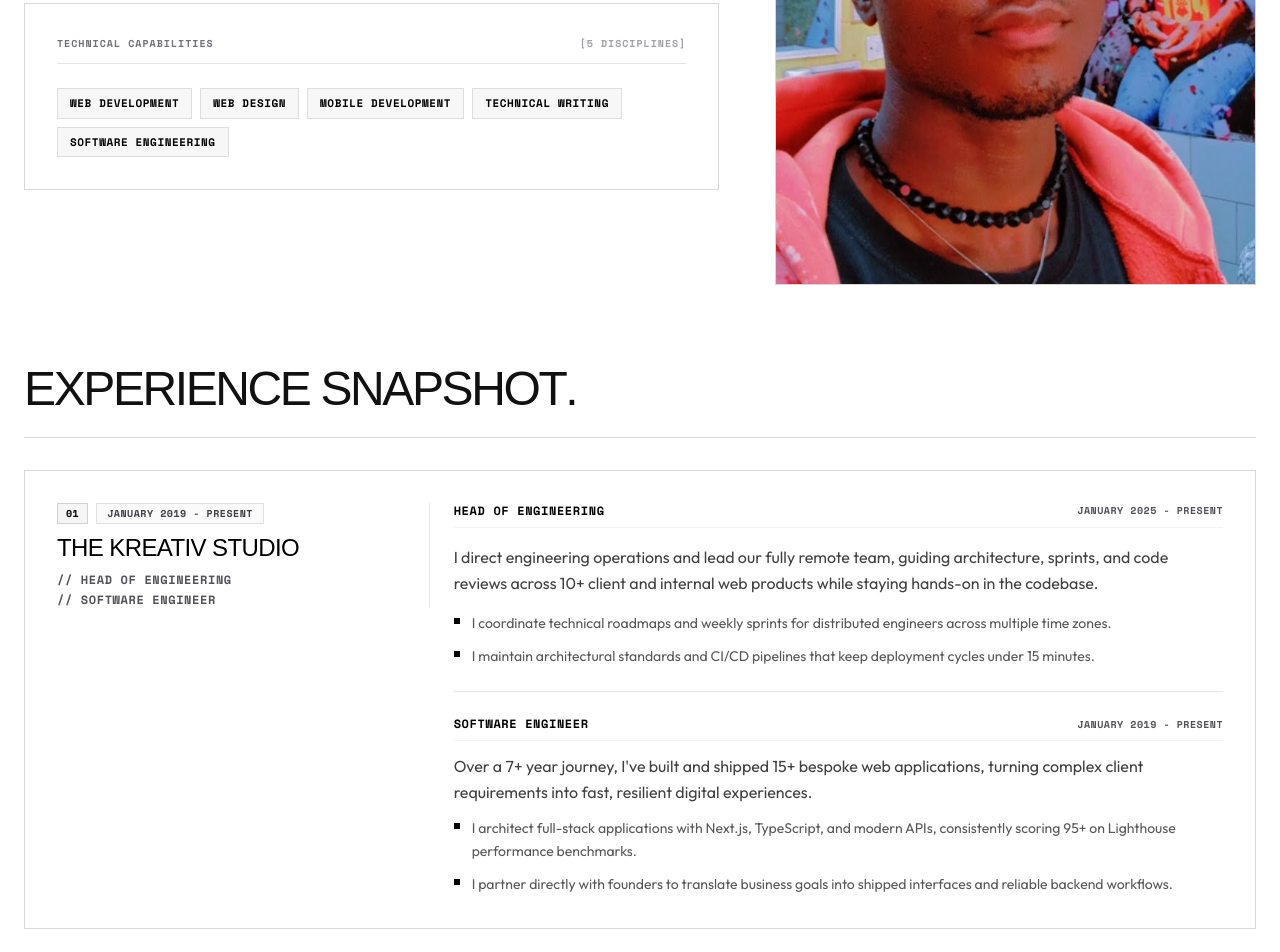
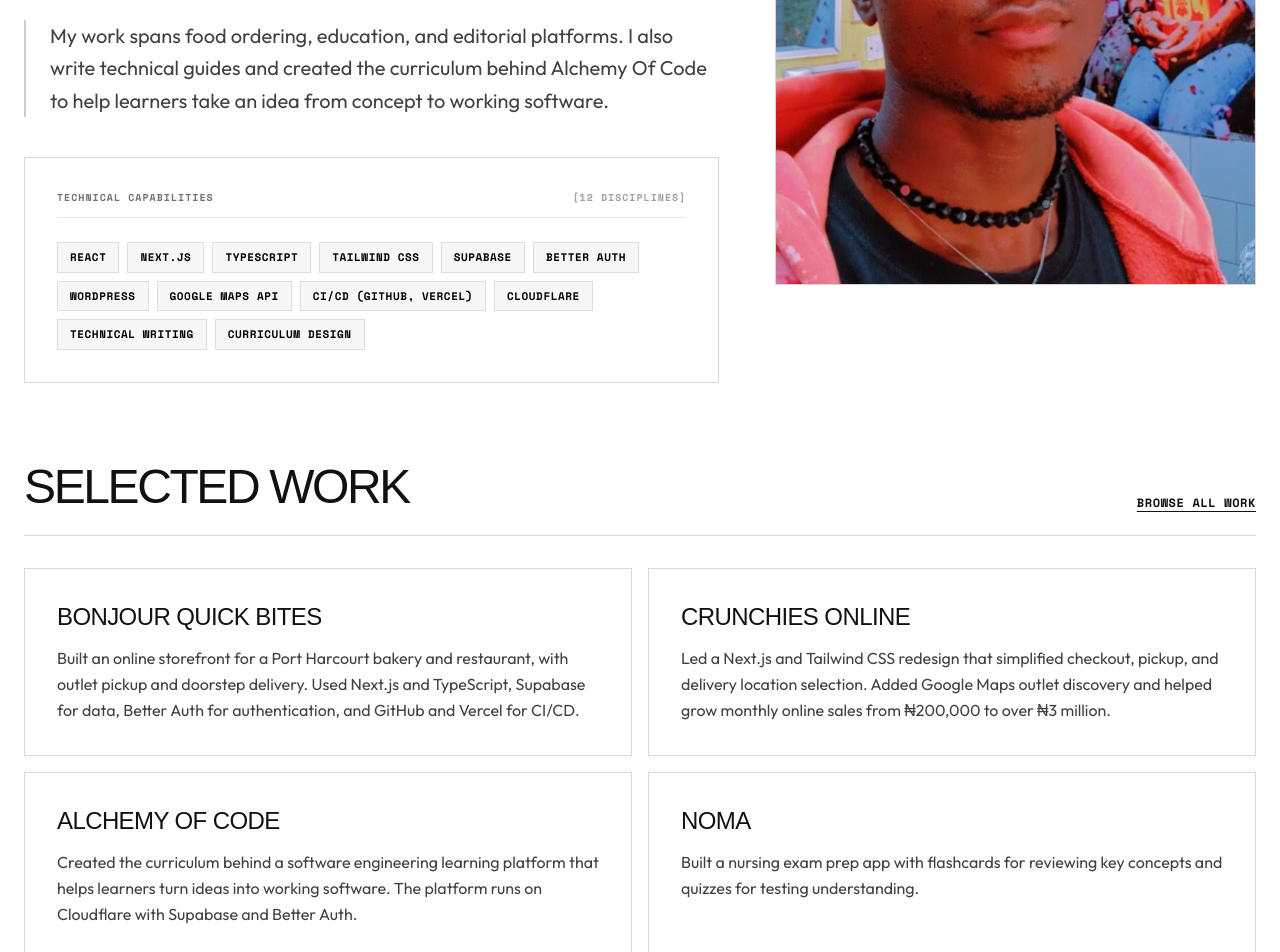
Before and after one commit to dpkreativ/dpkreativ, a Next.js app: page /about in a window 1280 px wide. Shown: the part 480-1432 px from the top of the page. Built offline with nearby package versions, Linux system fonts and the light colour scheme; a web font is replaced by a local one.

Commit message:
Feature portfolio projects on About page and CV

```diff
--- a/src/app/about/about-client.tsx
+++ b/src/app/about/about-client.tsx
@@ -10,6 +10,7 @@ import {
   roleKicker,
   skills,
 } from "@/assets/data";
+import content from "@/data/content.json";
 import FloatingDownloadLink from "@/components/floating-download-link";
 import PortraitSlideshow from "@/components/portrait-slideshow";
 import RevealText from "@/components/reveal-text";
@@ -17,6 +18,7 @@ import SplitHeading from "@/components/split-heading";
 import { groupExperience, type ExperienceItem } from "@/lib/experience";
 import gsap from "gsap";
 import { useGSAP } from "@gsap/react";
+import Link from "next/link";
 import { useMemo, useRef } from "react";
 
 export default function About() {
@@ -77,12 +79,13 @@ export default function About() {
           </header>
 
           <div className="space-y-6 font-body text-base md:text-xl font-normal leading-relaxed text-[#111111]/80 dark:text-zinc-300 about-text">
-            {aboutMe.map((paragraph, idx) => (
+            {aboutMe.map((paragraph) => (
               <p
-                key={idx}
-                dangerouslySetInnerHTML={{ __html: paragraph }}
+                key={paragraph}
                 className="border-l-2 border-black/20 dark:border-white/20 pl-6 leading-relaxed"
-              />
+              >
+                {paragraph}
+              </p>
             ))}
           </div>
 
@@ -122,8 +125,35 @@ export default function About() {
         </div>
       </div>
 
-      {/* Experience & Career Snapshot */}
+      {/* Selected Work & Career Snapshot */}
       <div className="w-full max-w-7xl mx-auto px-4 sm:px-6 pb-20 md:pb-28 grid gap-14">
+        <section className="grid gap-8">
+          <div className="flex flex-wrap items-end justify-between gap-4 border-b border-black/15 pb-6 dark:border-white/15">
+            <SplitHeading
+              as="h2"
+              className="font-display text-3xl md:text-5xl uppercase tracking-tighter leading-none"
+            >
+              Selected work
+            </SplitHeading>
+            <Link href="/work" className="font-mono text-xs font-bold uppercase tracking-wider underline underline-offset-4">
+              Browse all work
+            </Link>
+          </div>
+          <div className="grid gap-4 md:grid-cols-2">
+            {content.selectedWork.map(({ title, summary }) => (
+              <article
+                key={title}
+                className="grid content-start gap-3 border border-black/15 bg-white p-6 dark:border-white/15 dark:bg-[#1a1a1a] md:p-8"
+              >
+                <h3 className="font-display text-2xl uppercase tracking-tight">{title}</h3>
+                <p className="font-body text-base leading-relaxed text-[#111111]/80 dark:text-zinc-300">
+                  {summary}
+                </p>
+              </article>
+            ))}
+          </div>
+        </section>
+
         <section className="grid gap-8 about-text">
           <div className="border-b border-black/15 pb-6 dark:border-white/15">
             <SplitHeading
--- a/src/app/about/page.tsx
+++ b/src/app/about/page.tsx
@@ -2,21 +2,24 @@ import type { Metadata } from "next";
 import AboutClient from "./about-client";
 import { SITE_URL } from "@/lib/site";
 
+const description =
+  "Meet Divine Orji, a full-stack software engineer and Head of Engineering at The Kreativ Studio. Explore his work in food ordering, education, and publishing.";
+
 export const metadata: Metadata = {
   title: "About",
-  description: "Learn about Divine Orji, a software engineer and product builder dedicated to engineering excellence, technical writing, and building high-impact digital products.",
+  description,
   alternates: {
     canonical: "/about",
   },
   openGraph: {
     url: `${SITE_URL}/about`,
     title: "About | Divine Orji",
-    description: "The story behind Divine Orji, a software engineer focused on impact and clarity.",
+    description,
   },
   twitter: {
     card: "summary_large_image",
     title: "About | Divine Orji",
-    description: "The story behind Divine Orji, a software engineer focused on impact and clarity.",
+    description,
   },
 };
 
--- a/src/data/content.json
+++ b/src/data/content.json
@@ -7,7 +7,7 @@
   ],
   "logo": "/images/brand-logos/kreativ-icon.svg",
   "heroImgText": "Hello World! I'm Divine.",
-  "roleKicker": "Software Engineer // Product Builder // Systems Writer",
+  "roleKicker": "Full-stack Software Engineer // Engineering Lead // Technical Writer",
   "contact": {
     "email": "dpkreativ@gmail.com",
     "phone": "09021824073",
@@ -15,7 +15,30 @@
     "website": "https://dpkreativ.vercel.app"
   },
   "aboutMe": [
-    "I am Divine Orji, a software engineer building digital products through The Kreativ Studio, my tech agency."
+    "I’m Divine Orji, a full-stack software engineer and Head of Engineering at The Kreativ Studio. I lead a remote team and stay hands-on with frontend, backend, and deployment work.",
+    "My work spans food ordering, education, and editorial platforms. I also write technical guides and created the curriculum behind Alchemy Of Code to help learners take an idea from concept to working software."
+  ],
+  "selectedWork": [
+    {
+      "title": "Bonjour Quick Bites",
+      "summary": "Built an online storefront for a Port Harcourt bakery and restaurant, with outlet pickup and doorstep delivery. Used Next.js and TypeScript, Supabase for data, Better Auth for authentication, and GitHub and Vercel for CI/CD."
+    },
+    {
+      "title": "Crunchies Online",
+      "summary": "Led a Next.js and Tailwind CSS redesign that simplified checkout, pickup, and delivery location selection. Added Google Maps outlet discovery and helped grow monthly online sales from ₦200,000 to over ₦3 million."
+    },
+    {
+      "title": "Alchemy Of Code",
+      "summary": "Created the curriculum behind a software engineering learning platform that helps learners turn ideas into working software. The platform runs on Cloudflare with Supabase and Better Auth."
+    },
+    {
+      "title": "Noma",
+      "summary": "Built a nursing exam prep app with flashcards for reviewing key concepts and quizzes for testing understanding."
+    },
+    {
+      "title": "The Iroko Circle",
+      "summary": "Designed and developed a WordPress publishing site for African literature, with dedicated paths for discovering stories, submitting work, and joining the community."
+    }
   ],
   "highlights": [
     {
@@ -68,18 +91,25 @@
     }
   ],
   "skills": [
-    "Web Development",
-    "Web Design",
-    "Mobile Development",
+    "React",
+    "Next.js",
+    "TypeScript",
+    "Tailwind CSS",
+    "Supabase",
+    "Better Auth",
+    "WordPress",
+    "Google Maps API",
+    "CI/CD (GitHub, Vercel)",
+    "Cloudflare",
     "Technical Writing",
-    "Software Engineering"
+    "Curriculum Design"
   ],
   "experience": [
     {
       "role": "Head of Engineering",
       "company": "The Kreativ Studio",
       "period": "January 2025 - Present",
-      "summary": "I direct engineering operations and lead our fully remote team, guiding architecture, sprints, and code reviews across 10+ client and internal web products while staying hands-on in the codebase.",
+      "summary": "Lead a remote engineering team across 10+ client and internal web products, guiding architecture, sprint planning, and code reviews while contributing directly to the codebase.",
       "highlights": [
         "I coordinate technical roadmaps and weekly sprints for distributed engineers across multiple time zones.",
         "I maintain architectural standards and CI/CD pipelines that keep deployment cycles under 15 minutes."
@@ -89,10 +119,10 @@
       "role": "Software Engineer",
       "company": "The Kreativ Studio",
       "period": "January 2019 - Present",
-      "summary": "Over a 7+ year journey, I've built and shipped 15+ bespoke web applications, turning complex client requirements into fast, resilient digital experiences.",
+      "summary": "Built and shipped 15+ custom web applications, from client requirements through launch.",
       "highlights": [
-        "I architect full-stack applications with Next.js, TypeScript, and modern APIs, consistently scoring 95+ on Lighthouse performance benchmarks.",
-        "I partner directly with founders to translate business goals into shipped interfaces and reliable backend workflows."
+        "Build full-stack applications with Next.js and TypeScript, including e-commerce workflows for checkout, pickup, and delivery.",
+        "Partner with founders to turn business requirements into usable interfaces and backend workflows."
       ]
     },
     {
--- a/src/lib/cv/build-cv-pdf.ts
+++ b/src/lib/cv/build-cv-pdf.ts
@@ -33,6 +33,7 @@ export type CvData = {
   contactLine: string;
   profile: string[];
   skills: string[];
+  selectedWork: { title: string; summary: string }[];
   experience: GroupedExperience[];
   education: CvEducation[];
   certifications: string[];
@@ -380,6 +381,19 @@ class CvBuilder {
     });
   }
 
+  private workEntry({ title, summary }: CvData["selectedWork"][number]) {
+    const text = toPdfText(summary);
+    const size = 9.5;
+    const leading = 13;
+    const lines = wrapText(text, this.fonts.regular, size, contentWidth());
+
+    this.ensureSpace(14 + lines.length * leading);
+    this.draw(toPdfText(title), { font: this.fonts.bold, size: 10, color: INK });
+    this.y -= 14;
+    this.paragraph(text, { size, leading });
+    this.y -= 6;
+  }
+
   private educationEntry(entry: CvEducation) {
     this.ensureSpace(42);
 
@@ -501,6 +515,11 @@ class CvBuilder {
       this.skillChips(data.skills);
     }
 
+    if (data.selectedWork.length > 0) {
+      this.sectionHeading("Selected Work");
+      data.selectedWork.forEach((entry) => this.workEntry(entry));
+    }
+
     if (data.experience.length > 0) {
       this.sectionHeading("Experience");
       data.experience.forEach((group, index) =>
--- a/src/lib/cv/collect-cv-data.ts
+++ b/src/lib/cv/collect-cv-data.ts
@@ -9,6 +9,7 @@ import {
   skills,
   socials,
 } from "@/assets/data";
+import content from "@/data/content.json";
 import { SITE_NAME, SITE_URL } from "@/lib/site";
 import { groupExperience, type ExperienceItem } from "@/lib/experience";
 import type { CvData } from "./build-cv-pdf";
@@ -44,6 +45,7 @@ export function collectCvData(): CvData {
     contactLine: buildContactLine(),
     profile: aboutMe,
     skills,
+    selectedWork: content.selectedWork,
     experience: groupExperience(experience as ExperienceItem[]),
     education: education.map((entry) => ({
       degree: entry.degree,
```
Also changed, not shown: 1 other file (tests, documents, lock files or other folders).
